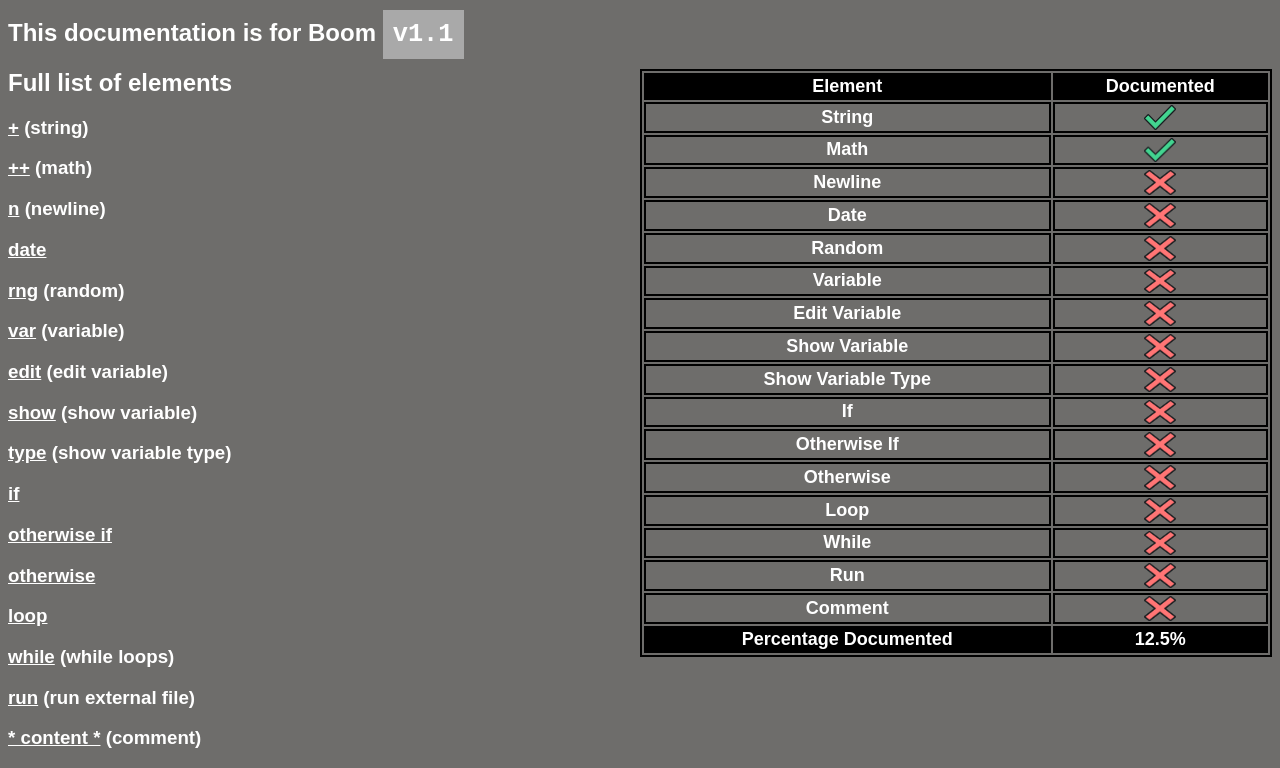
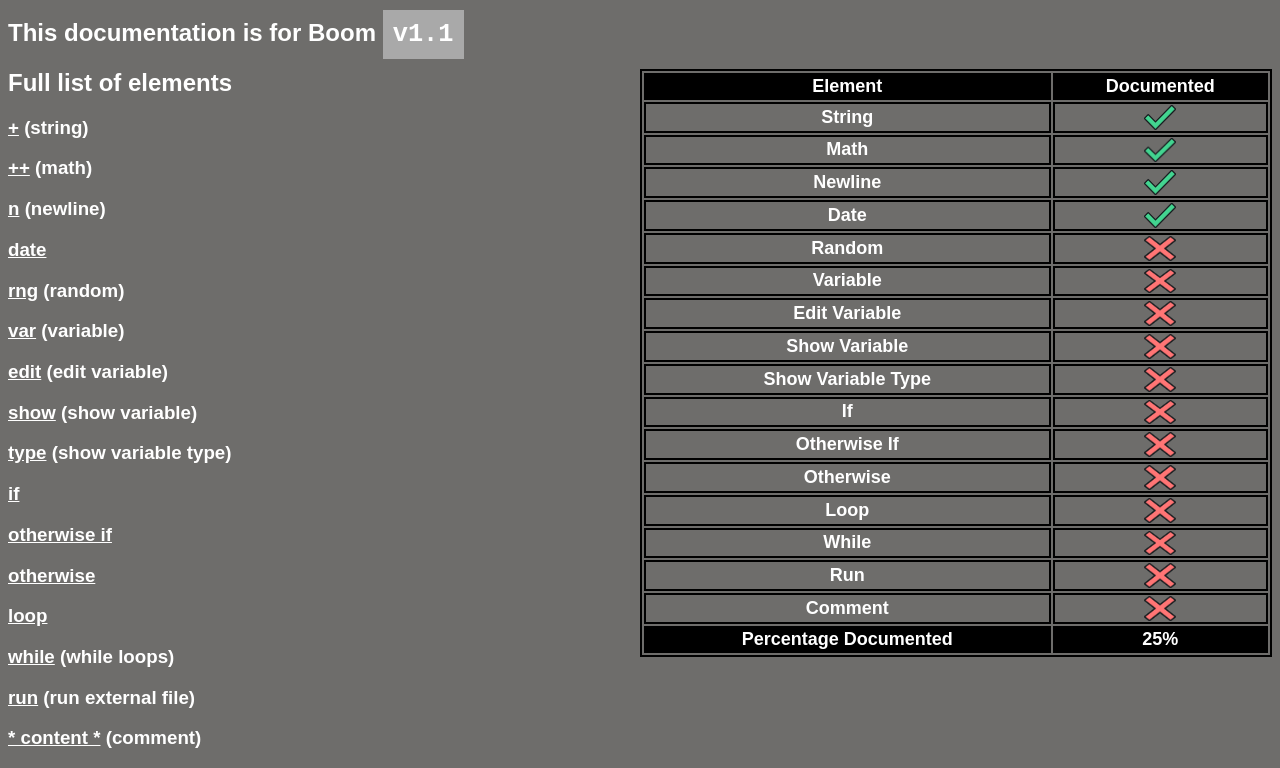
Before and after one commit to sudocode1/boom, a plain HTML site: page docs/index.html in a window 1280 px wide. Shown: the part 365-1133 px from the top of the page. Drawn offline with Linux system fonts and the light colour scheme.

Commit message:
fixed the table

```diff
--- a/docs/index.html
+++ b/docs/index.html
@@ -49,12 +49,12 @@
 
     <tr>
         <th>Newline</th>
-        <th><img src="https://github.com/sudocode1/boom/blob/master/assets/no.png?raw=true" class="documented"></th>
+        <th><img src="https://github.com/sudocode1/boom/blob/master/assets/yes.png?raw=true" class="documented"></th>
     </tr>
 
     <tr>
         <th>Date</th>
-        <th><img src="https://github.com/sudocode1/boom/blob/master/assets/no.png?raw=true" class="documented"></th>
+        <th><img src="https://github.com/sudocode1/boom/blob/master/assets/yes.png?raw=true" class="documented"></th>
     </tr>
 
     <tr>
@@ -119,7 +119,7 @@
 
     <tr style="background-color: black;">
         <th>Percentage Documented</th>
-        <th>12.5%</th>
+        <th>25%</th>
     </tr>
 </table>
 
```
